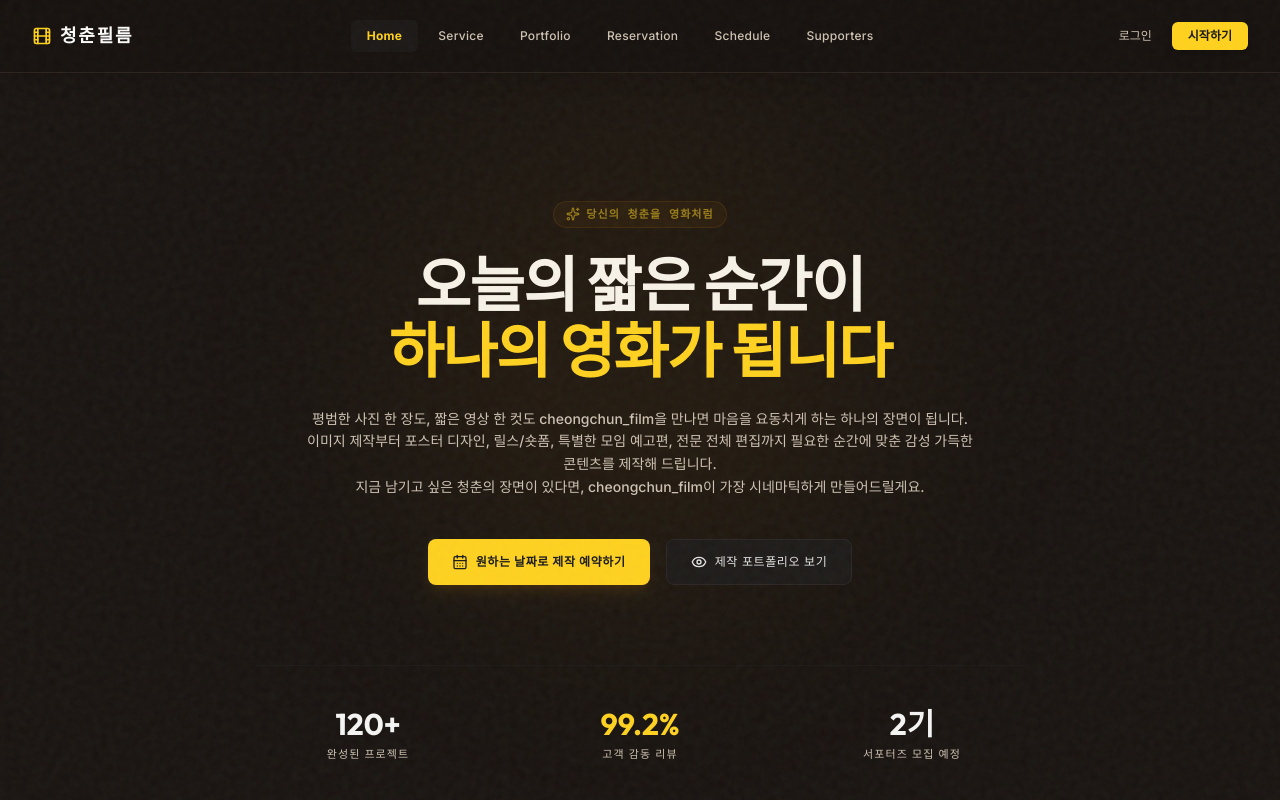
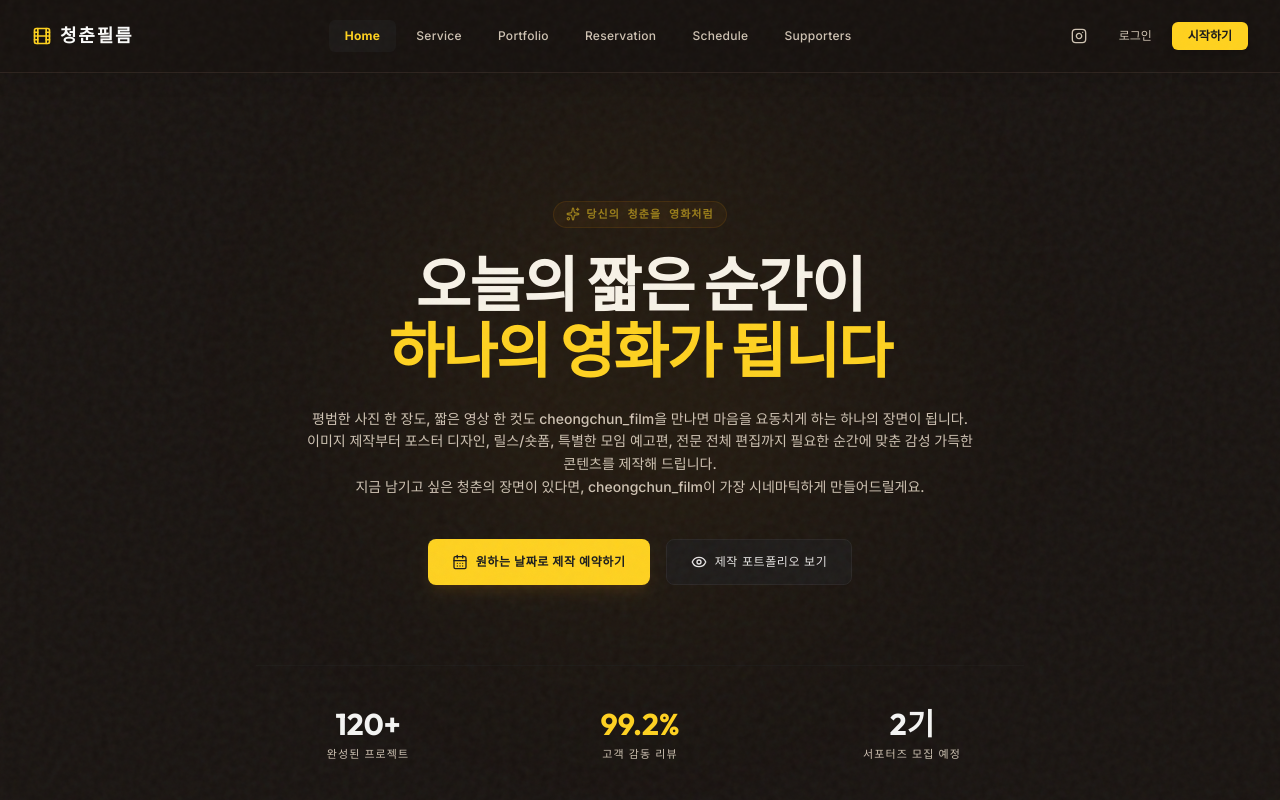
Before and after one commit to ljh200048/cheongchunfilm, a React (Vite) app: page / in a window 1280 px wide. Shown: the top 800 px of the page. Built offline with nearby package versions, Linux system fonts and the light colour scheme; a web font is replaced by a local one.

Commit message:
feat: add official Instagram links to navigation
Update Header and Footer components to include direct links to the official Instagram profile for better social media connectivity.

```diff
--- a/src/components/Footer.tsx
+++ b/src/components/Footer.tsx
@@ -69,7 +69,7 @@ export default function Footer({ onTabChange }: FooterProps) {
                 1:1 맞춤 예약하기
               </button>
               <a
-                href="https://instagram.com"
+                href="https://www.instagram.com/cheongchun__film?igsh=MTY1bHYzOXZ3bXpoMw=="
                 target="_blank"
                 rel="noreferrer"
                 className="p-1.5 bg-[#1c1917] hover:bg-[#292524] hover:text-white rounded transition flex items-center justify-center self-start"
--- a/src/components/Header.tsx
+++ b/src/components/Header.tsx
@@ -1,6 +1,6 @@
 import React, { useState } from 'react';
 import { User, ActiveTab } from '../types';
-import { Film, LogIn, LogOut, User as UserIcon, ShieldAlert, Menu, X, Landmark, Compass } from 'lucide-react';
+import { Film, LogIn, LogOut, User as UserIcon, ShieldAlert, Menu, X, Landmark, Compass, Instagram } from 'lucide-react';
 
 interface HeaderProps {
   currentUser: User | null;
@@ -69,6 +69,15 @@ export default function Header({
 
           {/* Right Session Handles */}
           <div className="hidden lg:flex items-center space-x-3">
+            <a
+              href="https://www.instagram.com/cheongchun__film?igsh=MTY1bHYzOXZ3bXpoMw=="
+              target="_blank"
+              rel="noreferrer"
+              className="p-2 text-stone-400 hover:text-amber-500 hover:bg-stone-900/50 rounded-md transition cursor-pointer"
+              title="인스타그램 방문하기"
+            >
+              <Instagram className="w-4 h-4" />
+            </a>
             {currentUser ? (
               <div className="flex items-center space-x-2">
                 {isAdmin ? (
@@ -162,6 +171,19 @@ export default function Header({
             </button>
           ))}
 
+          <div className="px-4 py-2 border-b border-[#292524]/30 flex items-center justify-between text-[10px] text-stone-500 font-mono tracking-wider">
+            <span>OFFICIAL SNS</span>
+            <a
+              href="https://www.instagram.com/cheongchun__film?igsh=MTY1bHYzOXZ3bXpoMw=="
+              target="_blank"
+              rel="noreferrer"
+              className="flex items-center gap-1.5 text-amber-500 hover:text-amber-400 font-bold transition"
+            >
+              <Instagram className="w-3.5 h-3.5" />
+              @cheongchun__film
+            </a>
+          </div>
+
           <div className="border-t border-[#292524] my-2 pt-2">
             {currentUser ? (
               <div className="space-y-1">
```
